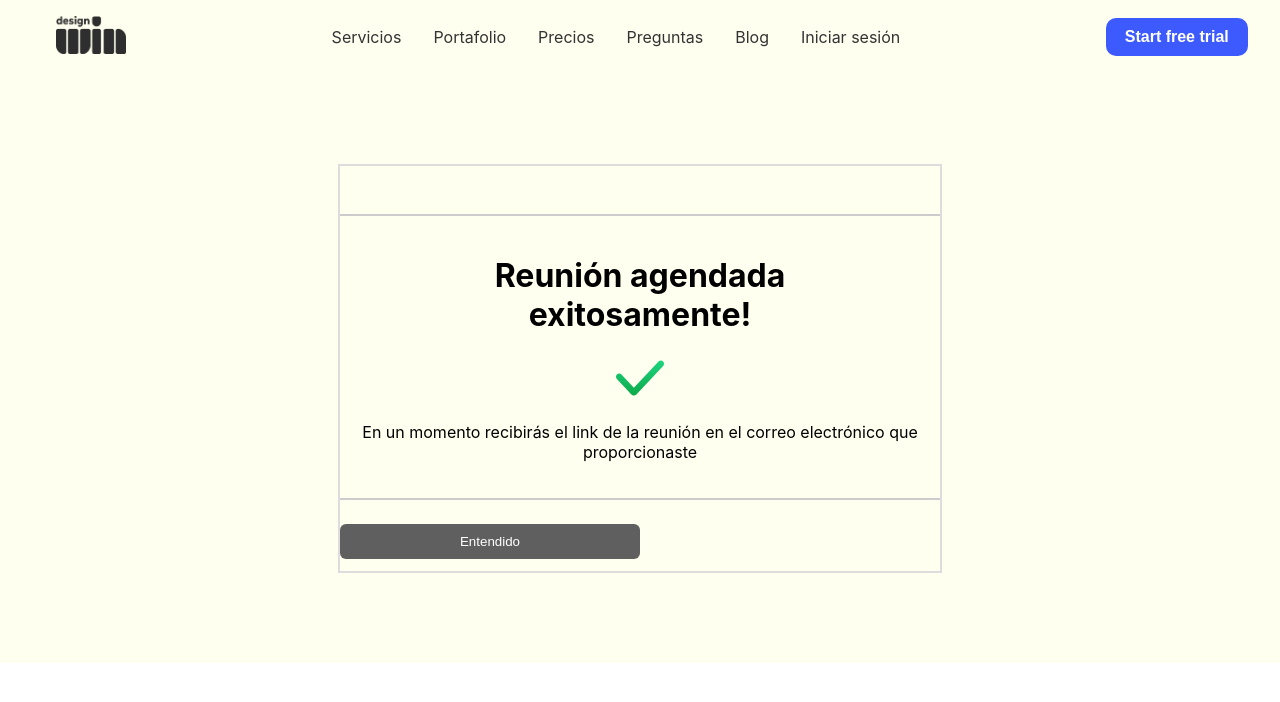
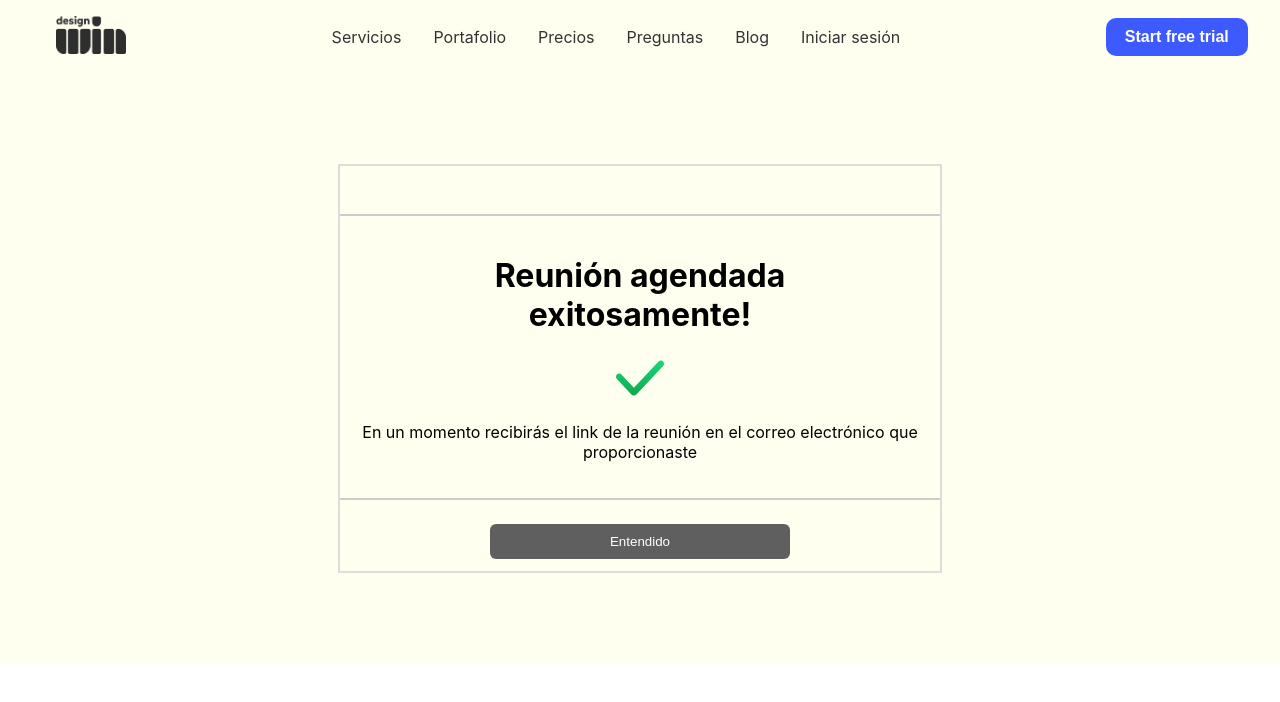
Before and after one commit to VeroAntezana/LandingPageTrabajito, a React (Create React App) app: page /meet-shedule in a window 1280 px wide. Shown: the top 702 px of the page. Built offline with nearby package versions, Linux system fonts and the light colour scheme.

Commit message:
boton acomodado

```diff
--- a/src/App.js
+++ b/src/App.js
@@ -61,6 +61,8 @@ function App() {
          <Route path="/reunion" element={<ReunionSection />}/>
          <Route path="/meet" element={<MeetSection />} />
          <Route path="/meet-shedule" element={<MeetingScheduled />} />
+         <Route path="/beneficios" element={<BenefitsSection />} />
+         <Route path="/pricing" element={<PricingSection />} />
       </Routes>
     </Router>
   );
--- a/src/components/Header.js
+++ b/src/components/Header.js
@@ -1,5 +1,5 @@
 import React from "react";
-import { useNavigate } from 'react-router-dom';
+import { useNavigate, Link } from 'react-router-dom';
 import "./styles/Header.css";
 
 export default function Header() {
@@ -11,13 +11,15 @@ export default function Header() {
   return (
     <header className="header-container">
       <div className="header-logo">
-        <img src="/logo_diseng.png" alt="Logo" />
+      <Link to="/"> {/* Envolvemos el logo con Link y definimos la ruta "/" */}
+          <img src="/logo_diseng.png" alt="Logo" />
+        </Link>
       </div>
       <nav className="header-nav">
       <ul>
-          <li><a href="#services">Servicios</a></li>
+          <li><Link to="/beneficios">Servicios</Link></li>
           <li><a href="#portfolio">Portafolio</a></li>
-          <li><a href="#pricing">Precios</a></li>
+          <li><Link to="/pricing">Precios</Link></li>
           <li><a href="#faq">Preguntas</a></li>
           <li><a href="#faq">Blog</a></li>
           <li><a href="#login">Iniciar sesión</a></li>
--- a/src/components/styles/MeetingScheduled.css
+++ b/src/components/styles/MeetingScheduled.css
@@ -18,6 +18,9 @@
     border: 2px solid #ddd;
     width: 600px;
     margin: 50px auto; /* Centrar la tarjeta en la página */
+    display: flex; /* Habilita flexbox para los hijos */
+    flex-direction: column; /* Alinea los hijos en columna */
+    align-items: center; /* Centra los hijos horizontalmente */
   }
   .understood-button{
     background-color: #605F5F;
```
